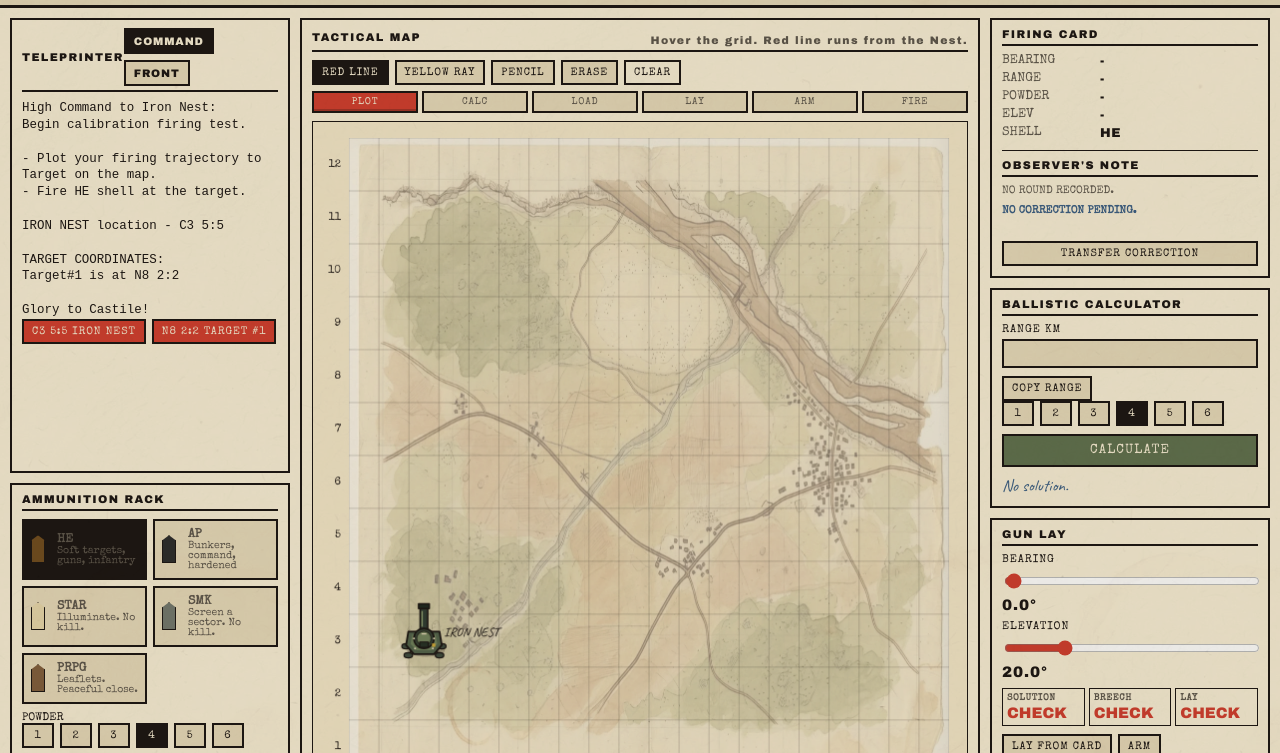
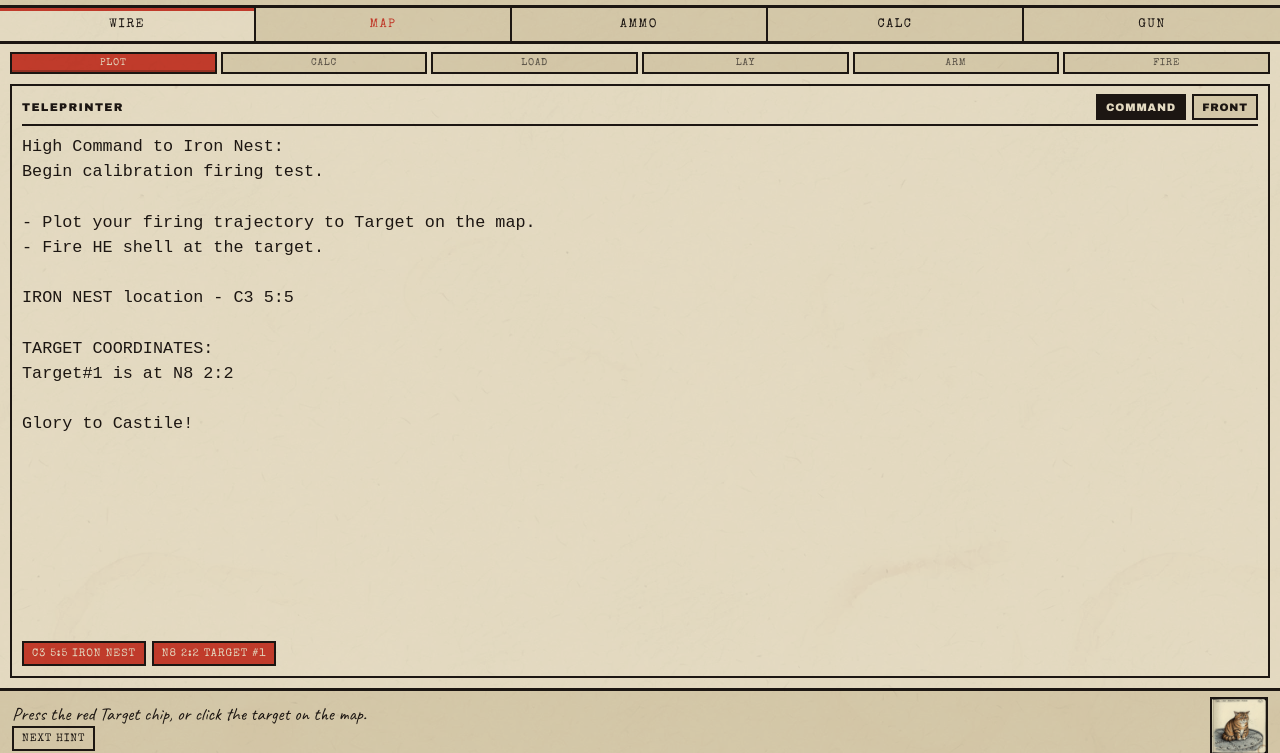
Before and after one commit to lemonhub-io/iron-nest, a website built with Vite: page index.html in a window 1280 px wide. Both pictures are taken after a click on the button "BEGIN DUTY". Shown: the part 39-792 px from the top of the page. Built offline with nearby package versions, Linux system fonts and the light colour scheme.

Commit message:
Split duty into teleprinter, map, ammo, calculator, and gun stations.

```diff
--- a/index.html
+++ b/index.html
@@ -51,9 +51,25 @@
         </div>
       </header>
 
-      <div class="desk">
-        <aside class="col left">
-          <article class="panel tele">
+      <nav class="stations" aria-label="Stations">
+        <button type="button" data-station="tele" class="on" data-i18n="station.tele">WIRE</button>
+        <button type="button" data-station="map" data-i18n="station.map">MAP</button>
+        <button type="button" data-station="ammo" data-i18n="station.ammo">AMMO</button>
+        <button type="button" data-station="calc" data-i18n="station.calc">CALC</button>
+        <button type="button" data-station="gun" data-i18n="station.gun">GUN</button>
+      </nav>
+
+      <ol id="pipe" class="pipe">
+        <li data-pipe="plot" data-i18n="pipe.plot">PLOT</li>
+        <li data-pipe="calc" data-i18n="pipe.calc">CALC</li>
+        <li data-pipe="load" data-i18n="pipe.load">LOAD</li>
+        <li data-pipe="lay" data-i18n="pipe.lay">LAY</li>
+        <li data-pipe="arm" data-i18n="pipe.arm">ARM</li>
+        <li data-pipe="fire" data-i18n="pipe.fire">FIRE</li>
+      </ol>
+
+      <div class="stage">
+        <article class="station panel on" data-station="tele">
           <div class="panel-head">
             <span data-i18n="duty.teleprinter">TELEPRINTER</span>
             <div class="wires">
@@ -65,20 +81,7 @@
           <div id="chips" class="chips"></div>
         </article>
 
-          <article class="panel shells">
-            <div class="panel-head"><span data-i18n="duty.rack">AMMUNITION RACK</span></div>
-            <div id="rack" class="rack"></div>
-            <div class="pucks">
-              <span data-i18n="duty.powder">POWDER</span>
-              <div id="pucks" class="puck-row"></div>
-            </div>
-            <button id="ram" type="button" class="heavy" data-i18n="duty.ram">RAM BREECH</button>
-            <p id="load-state" class="note"></p>
-          </article>
-        </aside>
-
-        <main class="col mapcol">
-          <article class="panel map-panel">
+        <article class="station panel" data-station="map">
           <div class="panel-head">
             <span data-i18n="duty.map">TACTICAL MAP</span>
             <span id="map-readout" class="tiny"></span>
@@ -90,32 +93,24 @@
             <button type="button" data-tool="erase" class="tool" data-i18n="duty.erase">ERASE</button>
             <button type="button" id="clear-plot" class="tool ghost" data-i18n="duty.clear">CLEAR</button>
           </div>
-            <ol id="pipe" class="pipe">
-              <li data-pipe="plot" data-i18n="pipe.plot">PLOT</li>
-              <li data-pipe="calc" data-i18n="pipe.calc">CALC</li>
-              <li data-pipe="load" data-i18n="pipe.load">LOAD</li>
-              <li data-pipe="lay" data-i18n="pipe.lay">LAY</li>
-              <li data-pipe="arm" data-i18n="pipe.arm">ARM</li>
-              <li data-pipe="fire" data-i18n="pipe.fire">FIRE</li>
-            </ol>
           <canvas id="map"></canvas>
           <p class="map-help" data-i18n="duty.mapHelp">Click two points. Red copies bearing and range to the card.</p>
         </article>
-        </main>
 
-        <aside class="col right">
-          <article class="panel clip">
-            <div class="panel-head"><span data-i18n="duty.card">FIRING CARD</span></div>
-            <dl id="card" class="card"></dl>
-            <div class="observation">
-              <div class="panel-head"><span data-i18n="duty.observation">OBSERVER'S NOTE</span></div>
-              <p id="shot-record" class="shot-record"></p>
-              <p id="correction-out" class="correction"></p>
-              <button id="apply-correction" type="button" class="small" data-i18n="duty.applyCorrection">TRANSFER CORRECTION</button>
+        <article class="station panel" data-station="ammo">
+          <div class="panel-head"><span data-i18n="duty.rack">AMMUNITION RACK</span></div>
+          <div id="rack" class="rack"></div>
+          <div class="pucks">
+            <span data-i18n="duty.powder">POWDER</span>
+            <div id="pucks" class="puck-row"></div>
           </div>
+          <button id="ram" type="button" class="heavy" data-i18n="duty.ram">RAM BREECH</button>
+          <p id="load-state" class="note"></p>
         </article>
 
-          <article class="panel calc">
+        <article class="station panel" data-station="calc">
+          <div class="calc-grid">
+            <div class="calc-machine">
               <div class="panel-head"><span data-i18n="duty.calc">BALLISTIC CALCULATOR</span></div>
               <label><span data-i18n="duty.rangeKm">RANGE KM</span>
                 <input id="calc-range" type="number" min="0" max="32" step="0.01" />
@@ -126,9 +121,21 @@
               <div id="calc-pucks" class="puck-row"></div>
               <button id="calculate" type="button" class="heavy" data-i18n="duty.calculate">CALCULATE</button>
               <p id="calc-out" class="note"></p>
+            </div>
+            <div class="calc-docket">
+              <div class="panel-head"><span data-i18n="duty.card">FIRING CARD</span></div>
+              <dl id="card" class="card"></dl>
+              <div class="observation">
+                <div class="panel-head"><span data-i18n="duty.observation">OBSERVER'S NOTE</span></div>
+                <p id="shot-record" class="shot-record"></p>
+                <p id="correction-out" class="correction"></p>
+                <button id="apply-correction" type="button" class="small" data-i18n="duty.applyCorrection">TRANSFER CORRECTION</button>
+              </div>
+            </div>
+          </div>
         </article>
 
-          <article class="panel gun">
+        <article class="station panel" data-station="gun">
           <div class="panel-head"><span data-i18n="duty.gun">GUN LAY</span></div>
           <label><span data-i18n="duty.bearing">BEARING</span>
             <input id="bearing" type="range" min="0" max="360" step="0.1" />
@@ -149,7 +156,6 @@
           </div>
           <button id="fire" type="button" class="fire" data-i18n="duty.fire">FIRE</button>
         </article>
-        </aside>
       </div>
 
       <footer class="bottom">
--- a/src/i18n/en.ts
+++ b/src/i18n/en.ts
@@ -75,6 +75,13 @@ export const en = {
     check: "CHECK",
     set: "SET",
     ready: "READY",
+  },
+  station: {
+    tele: "WIRE",
+    map: "MAP",
+    ammo: "AMMO",
+    calc: "CALC",
+    gun: "GUN",
   },
   pipe: {
     plot: "PLOT",
--- a/src/i18n/zh.ts
+++ b/src/i18n/zh.ts
@@ -83,6 +83,13 @@ export const zh: DeepString<typeof en> = {
     check: "待核",
     set: "已解",
     ready: "就绪",
+  },
+  station: {
+    tele: "电传",
+    map: "地图",
+    ammo: "弹药",
+    calc: "计算",
+    gun: "瞄准",
   },
   pipe: {
     plot: "标图",
--- a/src/main.ts
+++ b/src/main.ts
@@ -52,6 +52,36 @@ let lastImpactAt = -1;
 let lastWhir = 0;
 let lastScratch = 0;
 let visibleScreen: HTMLElement | null = null;
+let lastMissionIndex = -1;
+
+const STATIONS = ["tele", "map", "ammo", "calc", "gun"] as const;
+type Station = (typeof STATIONS)[number];
+let station: Station = "tele";
+
+const PIPE_STATION: Record<"plot" | "calc" | "load" | "lay" | "arm" | "fire", Station> = {
+  plot: "map",
+  calc: "calc",
+  load: "ammo",
+  lay: "gun",
+  arm: "gun",
+  fire: "gun",
+};
+
+function setStation(next: Station, sound = true) {
+  if (station === next) {
+    if (next === "map") requestAnimationFrame(() => map.relayout());
+    return;
+  }
+  station = next;
+  document.querySelectorAll<HTMLElement>(".station").forEach((el) => {
+    el.classList.toggle("on", el.dataset.station === next);
+  });
+  document.querySelectorAll<HTMLButtonElement>(".stations [data-station]").forEach((b) => {
+    b.classList.toggle("on", b.dataset.station === next);
+  });
+  if (sound) sfx.tick();
+  if (next === "map") requestAnimationFrame(() => map.relayout());
+}
 
 function show(el: HTMLElement) {
   for (const s of [boot, duty, paper, ending]) s.classList.toggle("hidden", s !== el);
@@ -60,6 +90,9 @@ function show(el: HTMLElement) {
   el.classList.remove("entering");
   void el.offsetWidth;
   el.classList.add("entering");
+  if (el === duty) requestAnimationFrame(() => {
+    if (station === "map") map.relayout();
+  });
 }
 
 function markerName(id: string) {
@@ -182,6 +215,19 @@ document.querySelectorAll<HTMLButtonElement>("[data-wire]").forEach((b) => {
   });
 });
 
+document.querySelectorAll<HTMLButtonElement>(".stations [data-station]").forEach((b) => {
+  b.addEventListener("click", () => {
+    setStation(b.dataset.station as Station);
+  });
+});
+
+document.querySelectorAll<HTMLElement>("[data-pipe]").forEach((el) => {
+  el.addEventListener("click", () => {
+    const step = el.dataset.pipe as keyof typeof PIPE_STATION;
+    if (step in PIPE_STATION) setStation(PIPE_STATION[step]);
+  });
+});
+
 document.querySelectorAll<HTMLButtonElement>("[data-tool]").forEach((b) => {
   b.addEventListener("click", () => {
     sfx.pencil();
@@ -277,6 +323,13 @@ window.addEventListener("keydown", (e) => {
     engine.cancelPending();
     return;
   }
+  if (e.key === "[" || e.key === "]") {
+    e.preventDefault();
+    const i = STATIONS.indexOf(station);
+    const next = e.key === "]" ? (i + 1) % STATIONS.length : (i + STATIONS.length - 1) % STATIONS.length;
+    setStation(STATIONS[next]);
+    return;
+  }
   if (e.key === "1") engine.selectShell("HE");
   if (e.key === "2") engine.selectShell("AP");
   if (e.key === "3") engine.selectShell("STAR");
@@ -321,6 +374,10 @@ function render() {
   else show(duty);
 
   const m = s.missions[s.missionIndex];
+  if (s.screen === "duty" && s.missionIndex !== lastMissionIndex) {
+    lastMissionIndex = s.missionIndex;
+    setStation("tele", false);
+  }
   missionMeta.textContent = `${t(`mission.${m.id}.date`)}  /  ${t(`mission.${m.id}.place`)}  /  ${t(`mission.${m.id}.title`)}`;
 
   const d = m.dispatches.find((x) => x.source === s.wire) ?? m.dispatches[0];
@@ -433,6 +490,10 @@ function render() {
     el.classList.toggle("on", pipe[k]);
     el.classList.toggle("next", k === next);
   });
+  const due = next ? PIPE_STATION[next] : null;
+  document.querySelectorAll<HTMLButtonElement>(".stations [data-station]").forEach((b) => {
+    b.classList.toggle("due", b.dataset.station === due && b.dataset.station !== station);
+  });
 
   const latest = s.impacts[s.impacts.length - 1];
   if (latest && latest.at !== lastImpactAt) {
--- a/src/style.css
+++ b/src/style.css
@@ -194,7 +194,7 @@ input:focus-visible {
   animation: console-arrive 280ms var(--ease-out) both;
 }
 
-#duty.entering .desk {
+#duty.entering .stage {
   animation: console-arrive 380ms var(--ease-out) 45ms both;
 }
 
@@ -378,19 +378,103 @@ input:focus-visible {
   text-align: right;
 }
 
-.desk {
+#duty {
   display: grid;
-  grid-template-columns: 280px 1fr 280px;
-  gap: 10px;
-  padding: 10px;
-  min-height: calc(100dvh - 118px);
+  grid-template-rows: auto auto auto minmax(0, 1fr) auto;
+  min-height: 100dvh;
 }
 
-.col {
+.stations {
+  display: grid;
+  grid-template-columns: repeat(5, 1fr);
+  border-bottom: 3px solid var(--ink);
+  background: var(--paper-dark);
+}
+
+.stations button {
+  border: 0;
+  border-right: 2px solid var(--ink);
+  padding: 10px 8px;
+  font-size: 0.78rem;
+  letter-spacing: 0.12em;
+  background: transparent;
+}
+
+.stations button:last-child {
+  border-right: 0;
+}
+
+.stations button.on {
+  background: var(--paper);
+  box-shadow: inset 0 3px 0 var(--red);
+}
+
+.stations button.due {
+  color: var(--red);
+}
+
+.stage {
   display: flex;
+  min-height: 0;
+  padding: 10px;
+}
+
+.station {
+  display: none;
+  flex: 1;
+  min-height: 0;
   flex-direction: column;
-  gap: 10px;
+}
+
+.station.on {
+  display: flex;
+  animation: console-arrive 280ms var(--ease-out) both;
+}
+
+.station[data-station="map"] #map {
   min-height: 0;
+  flex: 1;
+}
+
+.station[data-station="tele"] .dispatch {
+  flex: 1;
+  min-height: 0;
+  max-height: none;
+  font-size: 1.05rem;
+  line-height: 1.5;
+}
+
+.station[data-station="ammo"] .rack {
+  display: grid;
+  grid-template-columns: repeat(5, minmax(0, 1fr));
+  flex: 1;
+  align-content: start;
+}
+
+.station[data-station="ammo"] .shell {
+  min-height: 7rem;
+  align-content: center;
+}
+
+.calc-grid {
+  display: grid;
+  grid-template-columns: 1.1fr 0.9fr;
+  gap: 18px;
+  flex: 1;
+  min-height: 0;
+}
+
+.calc-machine,
+.calc-docket {
+  min-height: 0;
+}
+
+.station[data-station="gun"] label {
+  margin-bottom: 16px;
+}
+
+.station[data-station="gun"] .fire {
+  margin-top: auto;
 }
 
 .panel {
@@ -477,8 +561,8 @@ input:focus-visible {
   grid-template-columns: repeat(6, 1fr);
   gap: 4px;
   list-style: none;
-  margin: 6px 0 8px;
-  padding: 0;
+  margin: 0;
+  padding: 8px 10px 0;
 }
 
 .pipe li {
@@ -491,6 +575,7 @@ input:focus-visible {
   letter-spacing: 0.08em;
   background: var(--paper-dark);
   color: var(--muted);
+  cursor: pointer;
   transition: background-color 160ms ease, color 160ms ease, transform 180ms var(--ease-out), box-shadow 180ms var(--ease-out);
 }
 
@@ -859,14 +944,17 @@ input[type="range"] {
 }
 
 @media (max-width: 1100px) {
-  .desk {
+  .stations button {
+    font-size: 0.64rem;
+    padding: 8px 4px;
+    letter-spacing: 0.06em;
+  }
+  .calc-grid,
+  .station[data-station="ammo"] .rack {
     grid-template-columns: 1fr;
   }
-  .dispatch {
-    max-height: 9rem;
-  }
   #map {
-    min-height: 360px;
+    min-height: 280px;
   }
   .bottom {
     grid-template-columns: 1fr auto;
@@ -879,7 +967,7 @@ input[type="range"] {
 @media (prefers-reduced-motion: reduce) {
   #boot.entering .boot-sheet,
   #duty.entering .topbar,
-  #duty.entering .desk,
+  #duty.entering .stage,
   #duty.entering .bottom,
   #paper.entering .broadsheet,
   #ending.entering .broadsheet,
--- a/src/ui/map.ts
+++ b/src/ui/map.ts
@@ -460,6 +460,10 @@ export function mountMap(canvas: HTMLCanvasElement, engine: Engine) {
 
   return {
     draw,
+    relayout() {
+      size();
+      draw();
+    },
     hoverGrid() {
       const h = engine.getState().hover;
       return h ? formatGrid(h) : "";
```
Lines whose indentation alone changed are shown as unchanged.
